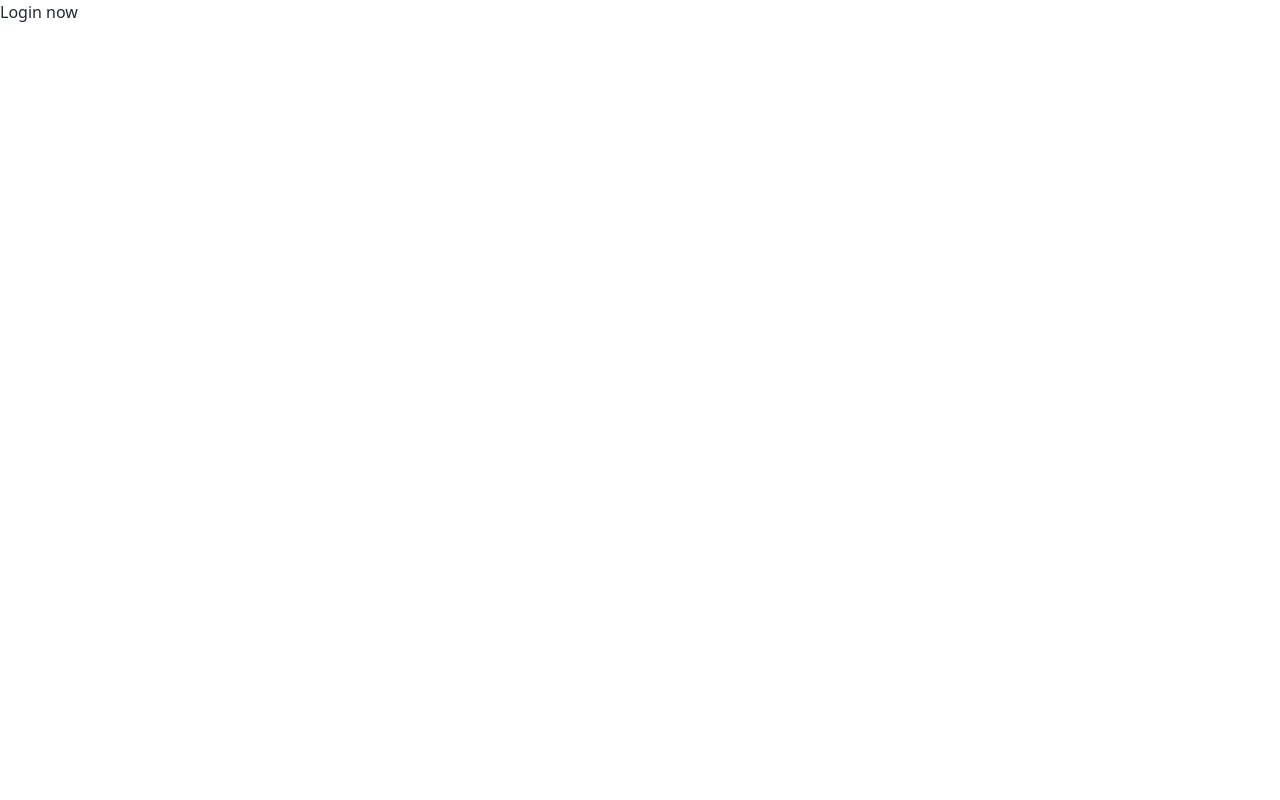
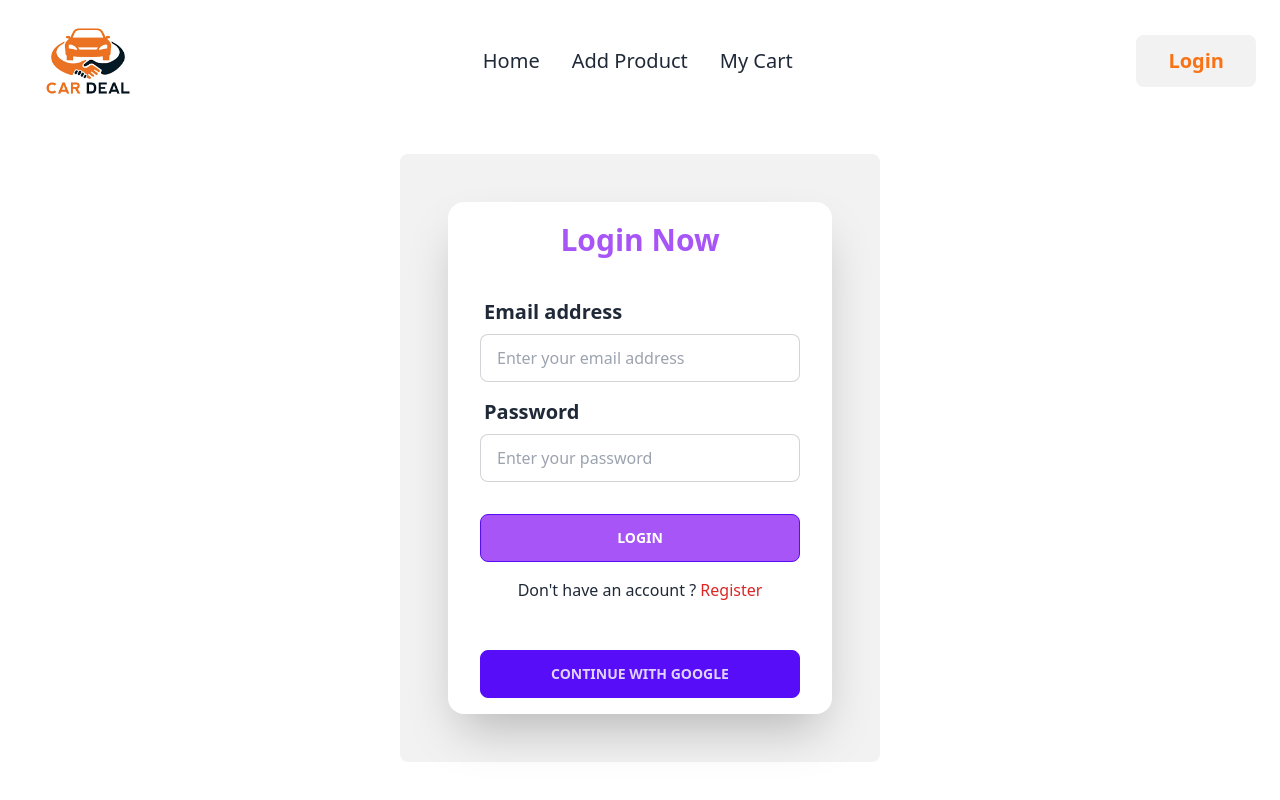
Before and after one commit to Thejellyfish1024/car-deal-client, a React (Vite) app: page /login in a window 1280 px wide. Built offline with nearby package versions, Linux system fonts and the light colour scheme.

Commit message:
created the login page

```diff
--- a/src/pages/Login.jsx
+++ b/src/pages/Login.jsx
@@ -1,9 +1,44 @@
+/* eslint-disable react/no-unescaped-entities */
+import { Link } from "react-router-dom";
+import NavBar from "../components/NavBar";
 
 
 const Login = () => {
     return (
         <div>
-            Login now
+            <NavBar></NavBar>
+            <div className="max-w-7xl mx-auto mb-10">
+            <div className=" flex justify-center">
+                <div className="hero p-8 mt-8 w-fit bg-base-200 rounded-lg">
+                    <div className="hero-content">
+                        <div className="card flex-shrink-0 lg:w-96 md:w-96 max-w-sm shadow-2xl bg-base-100">
+                            <h2 className="text-3xl font-bold text-center text-purple-500 pt-5">Login Now</h2>
+                            <form className="card-body">
+                                <div className="">
+                                    <label className="label">
+                                        <span className="label-text text-xl font-semibold">Email address</span>
+                                    </label>
+                                    <input type="email" name="email" placeholder="Enter your email address" className="input input-bordered w-full" required />
+                                </div>
+                                <div className="form-control">
+                                    <label className="label">
+                                        <span className="label-text text-xl font-semibold">Password</span>
+                                    </label>
+                                    <input type="password" name="password" placeholder="Enter your password" className="input input-bordered" required />
+                                </div>
+                                <div className="form-control mt-6">
+                                    <button className="btn btn-primary bg-purple-500 text-white">Login</button>
+                                </div>
+                                <p className=" font-medium text-center mt-2">Don't have an account ? <span className="text-red-600"><Link to="/register">Register</Link></span></p>
+                            </form>
+                            <div className="px-8 py-4">
+                                <button className="btn btn-primary w-full hover:bg-blue-600" >Continue With Google</button>
+                            </div>
+                        </div>
+                    </div>
+                </div>
+            </div>
+        </div>
         </div>
     );
 };
```
Also changed, not shown: src/pages/Register.jsx (added).
